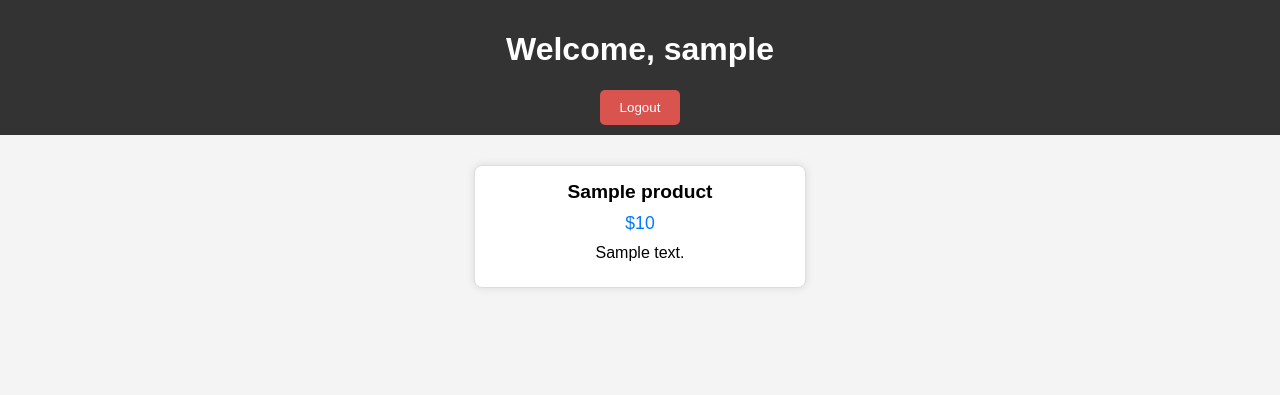
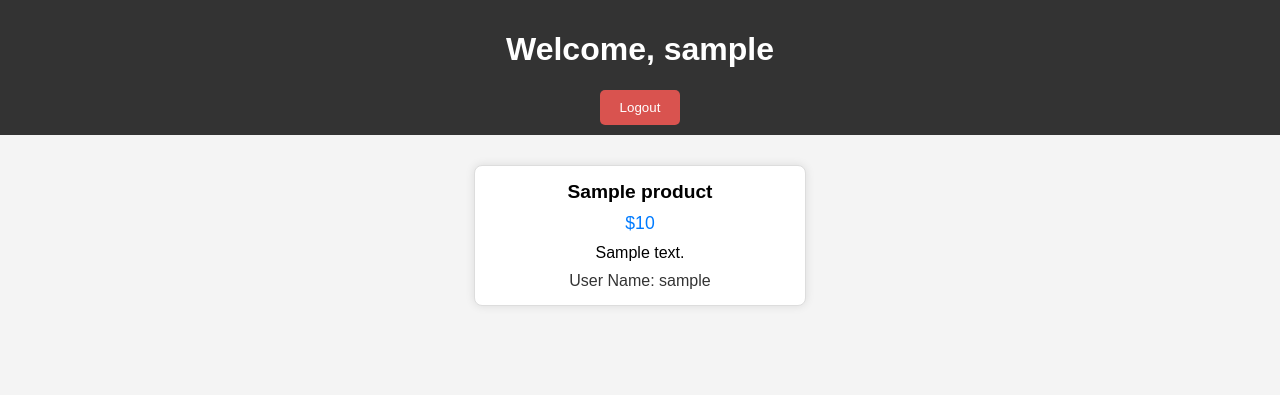
Before and after one commit to SACHINK51/pyproject, a Flask app: template templates/customer.html in a window 1280 px wide. Shown: the top 395 px of the page. Run offline with Flask 2, Linux system fonts and the light colour scheme; a user stored in the database is signed in; tables that the repository leaves empty or names only in its code hold one stand-in row (values such as "Sample post"); the template is opened without the code that fills it: most values are stand-ins (such as "Sample title", 1, 10 or a date in 2020).

Commit message:
changes for supplier name

```diff
--- a/app.py
+++ b/app.py
@@ -121,17 +121,18 @@ def login():
 def customer_dashboard():
     if current_user.is_authenticated and current_user.userType == "Customer":
         cur = mysql.cursor()
-        cur.execute('''SELECT * FROM Product''')
-        rv = cur.fetchall()
+        cur.execute('''SELECT p.*, u.userName FROM Product p JOIN User u ON p.userID = u.userID''')
+        results  = cur.fetchall()
         products = []
         print('rv : ',rv);
-        for row in rv:
+        for row in results :
             product = {
                 'productID': row[0],
                 'ProductName': row[1],
                 'Price': row[2],
                 'Rating': row[3],
-                'ProductDescription': row[4]
+                'ProductDescription': row[4],
+                'userName': row[6]
             }
             products.append(product)
 
--- a/templates/customer.html
+++ b/templates/customer.html
@@ -54,6 +54,12 @@
             margin-bottom: 10px;
         }
 
+        .user-name {
+            font-size: 1em;
+            color: #333;
+            margin-top: 5px;
+        }
+
         .logout-button {
             margin-top: 20px;
             text-align: center;
@@ -85,6 +91,7 @@
                 <div class="product-name">{{ product['ProductName'] }}</div>
                 <div class="product-price">${{ product['Price'] }}</div>
                 <div class="product-description">{{ product['ProductDescription'] }}</div>
+                <div class="user-name">User Name: {{ product['UserName'] }}</div>
             </div>
         {% endfor %}
     </div>
```
